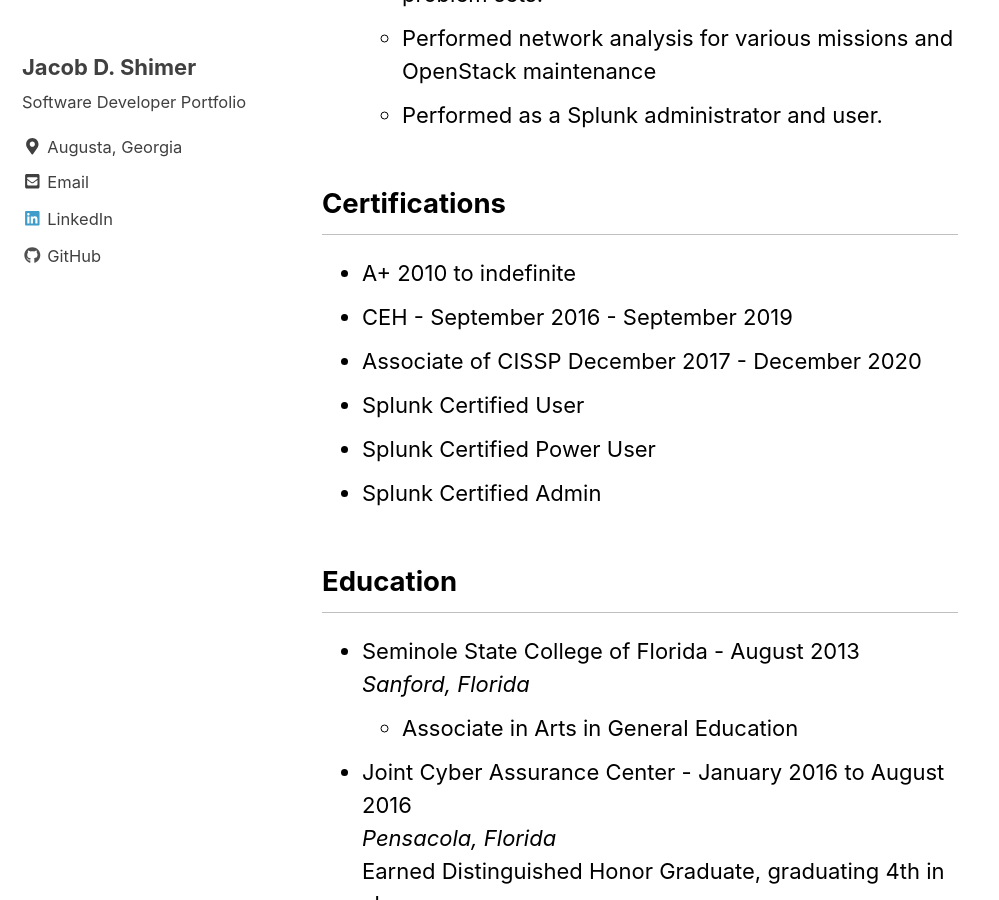
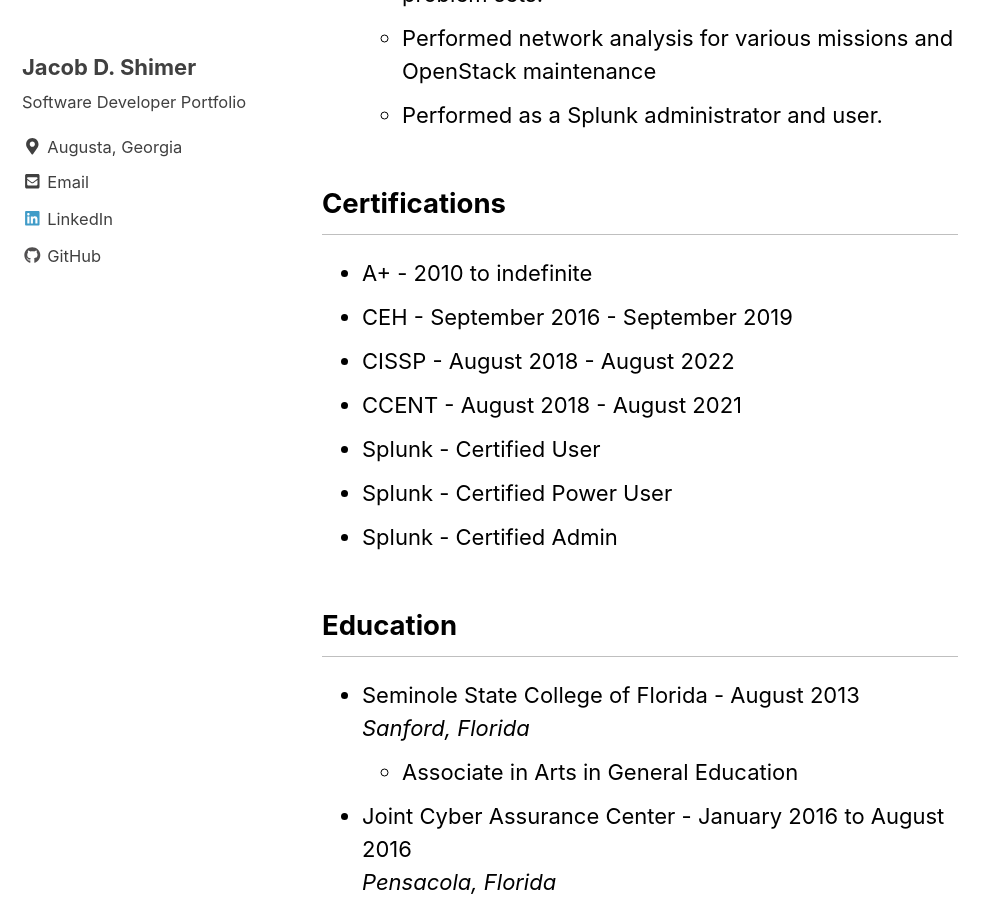
Before and after one commit to jacobdshimer/jacobdshimer.github.io, a Jekyll site: the page built from _pages/about.md, in a window 1280 px wide and 900 px high, scrolled down 1541 px. Shown: the whole window, without its empty margins (0-999 px from the left). Built offline with Jekyll 4.4.1, drawn with Linux system fonts in a browser that asks for light colours; nearby versions of some CDN libraries.

Commit message:
Updated certifications

```diff
--- a/_pages/about.md
+++ b/_pages/about.md
@@ -36,12 +36,13 @@
   * Performed as a Splunk administrator and user.
 
 ## Certifications
-* A+ 2010 to indefinite
+* A+ - 2010 to indefinite
 * CEH - September 2016 - September 2019
-* Associate of CISSP December 2017 - December 2020
-* Splunk Certified User
-* Splunk Certified Power User
-* Splunk Certified Admin
+* CISSP - August 2018 - August 2022
+* CCENT - August 2018 - August 2021
+* Splunk - Certified User
+* Splunk - Certified Power User
+* Splunk - Certified Admin
 
 ## Education
 * Seminole State College of Florida - August 2013
```
